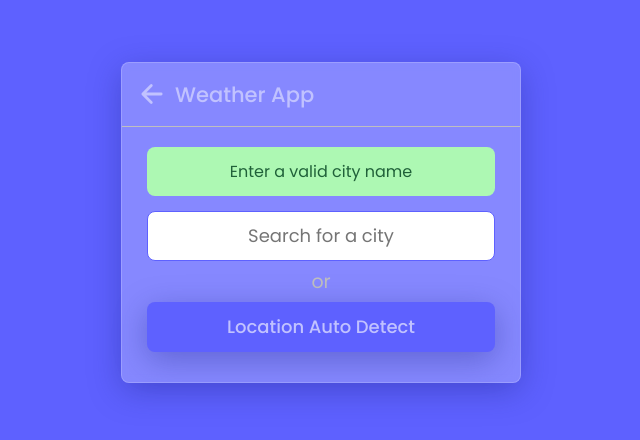
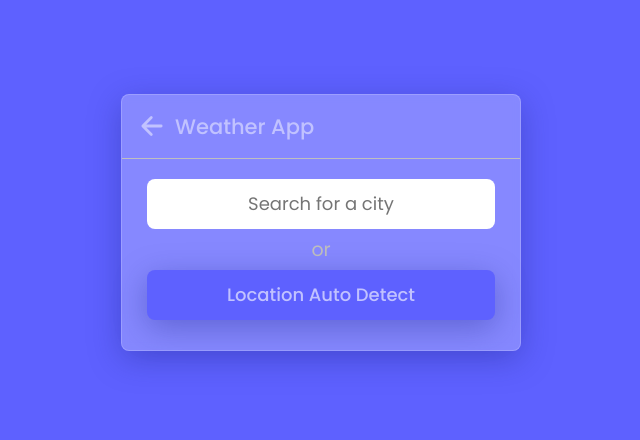
Before and after one commit to abdellatif-laghjaj/weather-web-app, a plain HTML site: page index.html in a window 1280 px wide. Shown: the part 178-618 px from the top of the page, without its empty margins (319-959 px from the left). Drawn offline with nearby package versions, Linux system fonts and the light colour scheme.

Commit message:
main card

```diff
--- a/css/style.css
+++ b/css/style.css
@@ -60,6 +60,7 @@ body {
 }
 
 .wrapper .input-part .info-text {
+  display: none;
   font-size: 16px;
   text-align: center;
   padding: 12px 10px;
@@ -83,10 +84,13 @@ body {
   font-size: 18px;
   width: 100%;
   height: 50px;
-  border: 1px solid var(--primary-color);
   outline: none;
   text-align: center;
   color: var(--text-color);
+}
+
+.input-part input:is(:focus, :valid) {
+  border: 2px solid var(--primary-color);
 }
 
 .wrapper .input-part :where(input, button){
--- a/index.html
+++ b/index.html
@@ -17,10 +17,10 @@
         </header>
 
         <section class="input-part">
-            <p class="info-text pending">
+            <p class="info-text">
                 Enter a valid city name
             </p>
-            <input type="text" placeholder="Search for a city" spellcheck="false"/>
+            <input type="text" placeholder="Search for a city" spellcheck="false" required/>
             <div class="separator"></div>
             <button>Location Auto Detect</button>
         </section>
```
